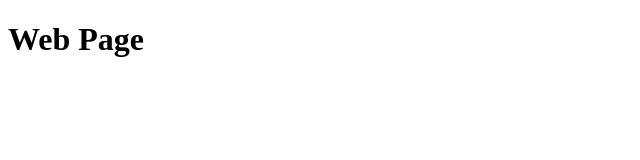
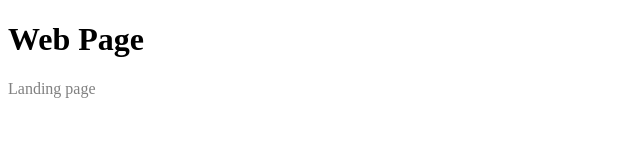
Before and after one commit to codefloww/Web_prac, a plain HTML site: page index.html in a window 1280 px wide. Shown: the whole page, without its empty margins (0-640 px from the left). Drawn offline with Linux system fonts and the light colour scheme.

Commit message:
Added missing tags

```diff
--- a/index.html
+++ b/index.html
@@ -7,4 +7,8 @@
 </head>
 <body>
     <h1>Web Page</h1>
+    <div>
+        <p style="color: grey;">Landing page</p>
+    </div>
+</body>
 </html>
```
